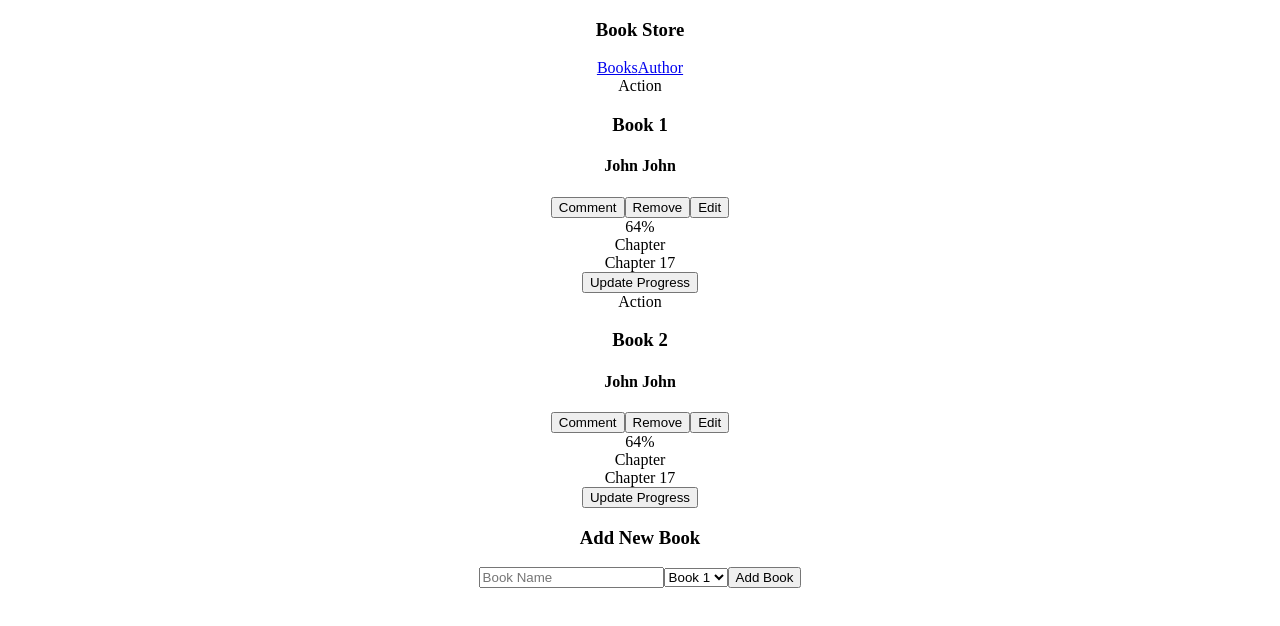
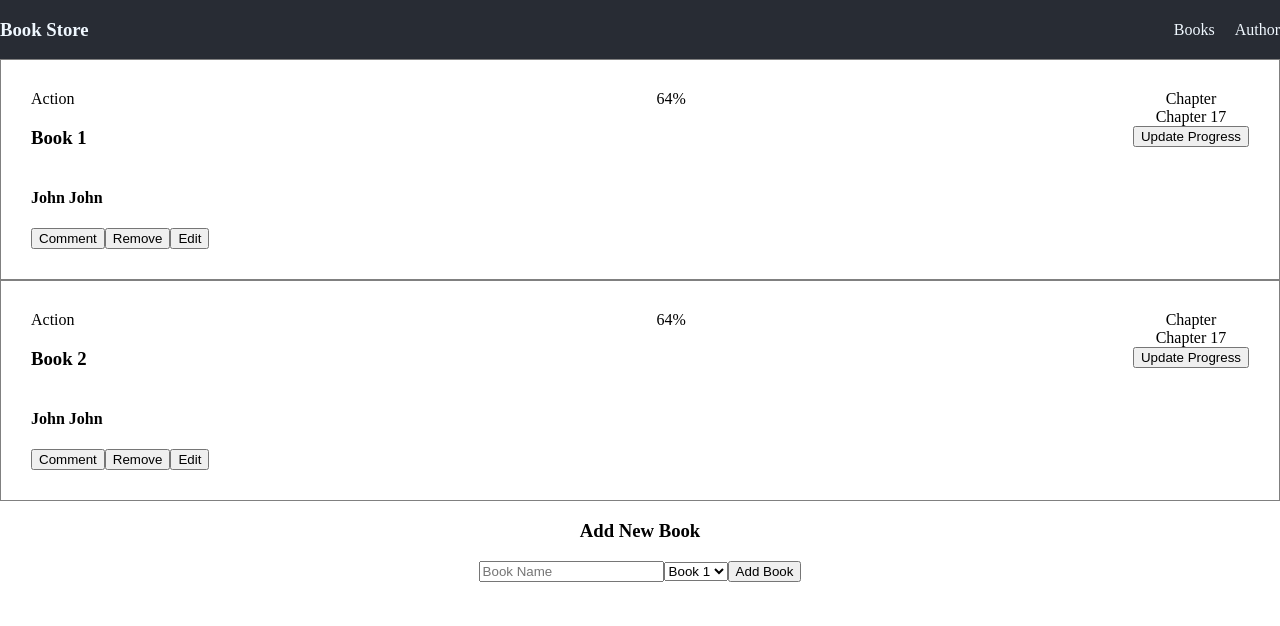
Before and after one commit to tawakuliKH/book-store-react, a React (Create React App) app: page / in a window 1280 px wide. Shown: the top 626 px of the page. Built offline with nearby package versions, Linux system fonts and the light colour scheme.

Commit message:
Add some basic styles

```diff
--- a/src/App.css
+++ b/src/App.css
@@ -27,3 +27,40 @@
 .App-link {
   color: #61dafb;
 }
+
+.navbar {
+  display: flex;
+  justify-content: space-between;
+  background-color: #282c34;
+  align-items: center;
+  color: aliceblue;
+}
+
+.nav-links {
+  display: flex;
+  gap: 20px;
+}
+
+.nav-links-item {
+  color: aliceblue;
+  text-decoration: none;
+}
+
+.nav-links-item:hover {
+  color: #61dafb;
+}
+
+.book {
+  display: flex;
+  justify-content: space-between;
+  padding: 30px;
+  border: 1px solid gray;
+}
+
+.bookTitle {
+  display: flex;
+  flex-direction: column;
+  gap: 0;
+  align-items: flex-start;
+  justify-content: flex-start;
+}
```
